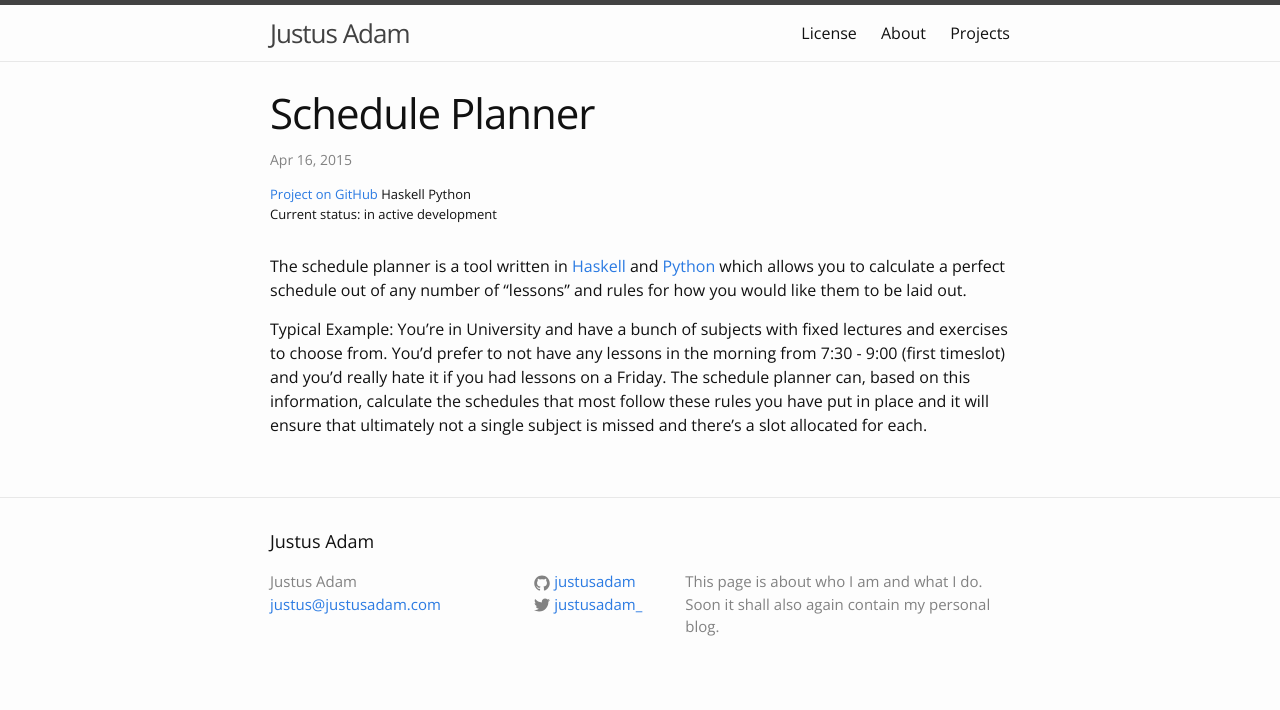
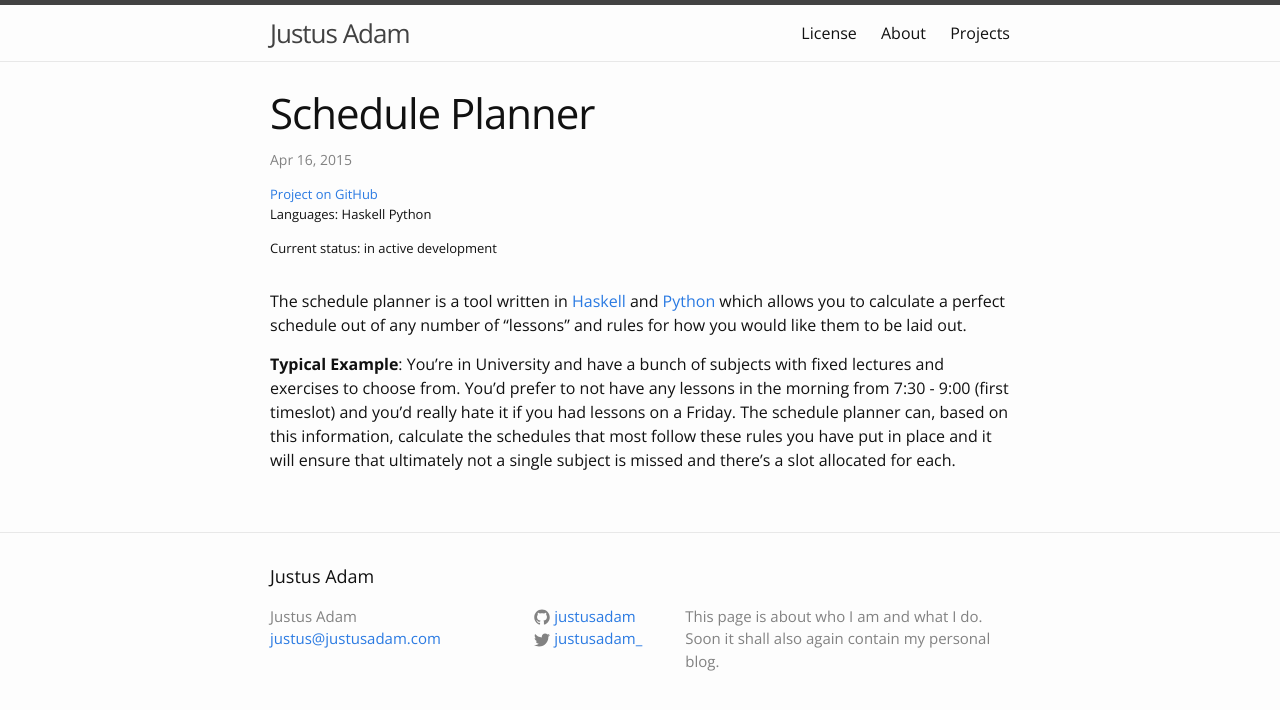
Before and after one commit to JustusAdam/justusadam.github.io, a Jekyll site: the page built from _projects/schedule-planner.md, in a window 1280 px wide. Shown: the top 710 px of the page. Built offline with Jekyll 4.4.1, drawn with Linux system fonts in a browser that asks for light colours.

Commit message:
fixed project metadata template, edited schedule planner page

```diff
--- a/_layouts/project.html
+++ b/_layouts/project.html
@@ -13,7 +13,7 @@ layout: default
       {% endif %}
 
       {% if page.languages  and page.languages.size != 0 %}
-        {{ page.languages | join ", "}}
+        <p>Languages: <span class="languages">{{ page.languages | join ", "}}</span></p>
       {% endif %}
 
       {% if page.status %}
--- a/_projects/schedule-planner.md
+++ b/_projects/schedule-planner.md
@@ -7,6 +7,6 @@ languages: [Haskell, Python]
 
 The schedule planner is a tool written in [Haskell](//haskell.org) and [Python](//python.org) which allows you to calculate a perfect schedule out of any number of "lessons" and rules for how you would like them to be laid out.
 
-Typical Example:
+__Typical Example__:
 You're in University and have a bunch of subjects with fixed lectures and exercises to choose from. You'd prefer to not have any lessons in the morning from 7:30 - 9:00 (first timeslot) and you'd really hate it if you had lessons on a Friday.
 The schedule planner can, based on this information, calculate the schedules that most follow these rules you have put in place and it will ensure that ultimately not a single subject is missed and there's a slot allocated for each.
```
